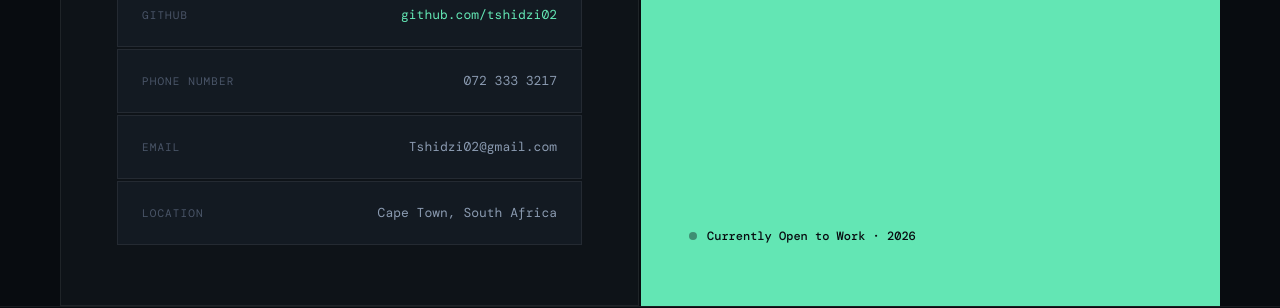
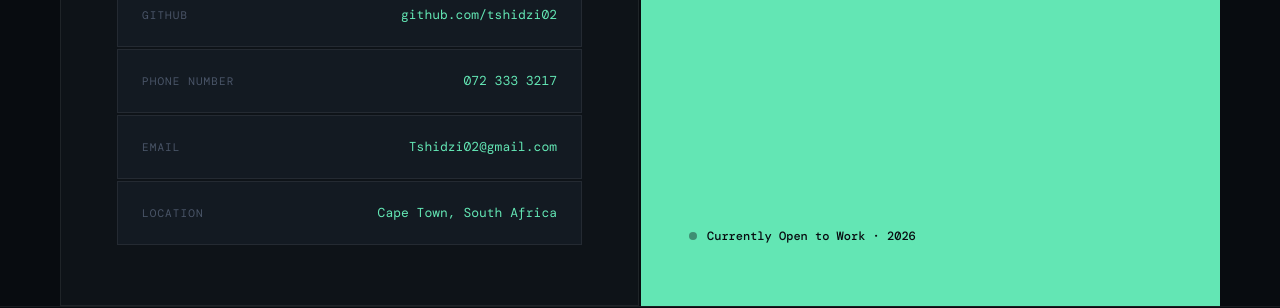
Before and after one commit to tshidzi02/mutshidzi-portfolio, a plain HTML site: page index.html in a window 1280 px wide. Shown: the part 4503-4811 px from the top of the page. Drawn offline with nearby package versions, Linux system fonts and the light colour scheme; a web font is replaced by a local one.

Commit message:
Update index.html

```diff
--- a/index.html
+++ b/index.html
@@ -986,15 +986,15 @@
         </div>
         <div class="contact-item">
           <span class="contact-item-label">Phone Number</span>
-          <span class="contact-item-value" style="color: var(--text-mid);"> 072 333 3217</span>
+          <span class="contact-item-value" > 072 333 3217</span>
         </div>
        <div class="contact-item">
           <span class="contact-item-label">Email</span>
-          <span class="contact-item-value" style="color: var(--text-mid);"> Tshidzi02@gmail.com</span>
+          <span class="contact-item-value"> Tshidzi02@gmail.com</span>
         </div>
        <div class="contact-item">
           <span class="contact-item-label">Location</span>
-          <span class="contact-item-value" style="color: var(--text-mid);">Cape Town, South Africa</span>
+          <span class="contact-item-value" >Cape Town, South Africa</span>
         </div>
       </div>
     </div>
```
